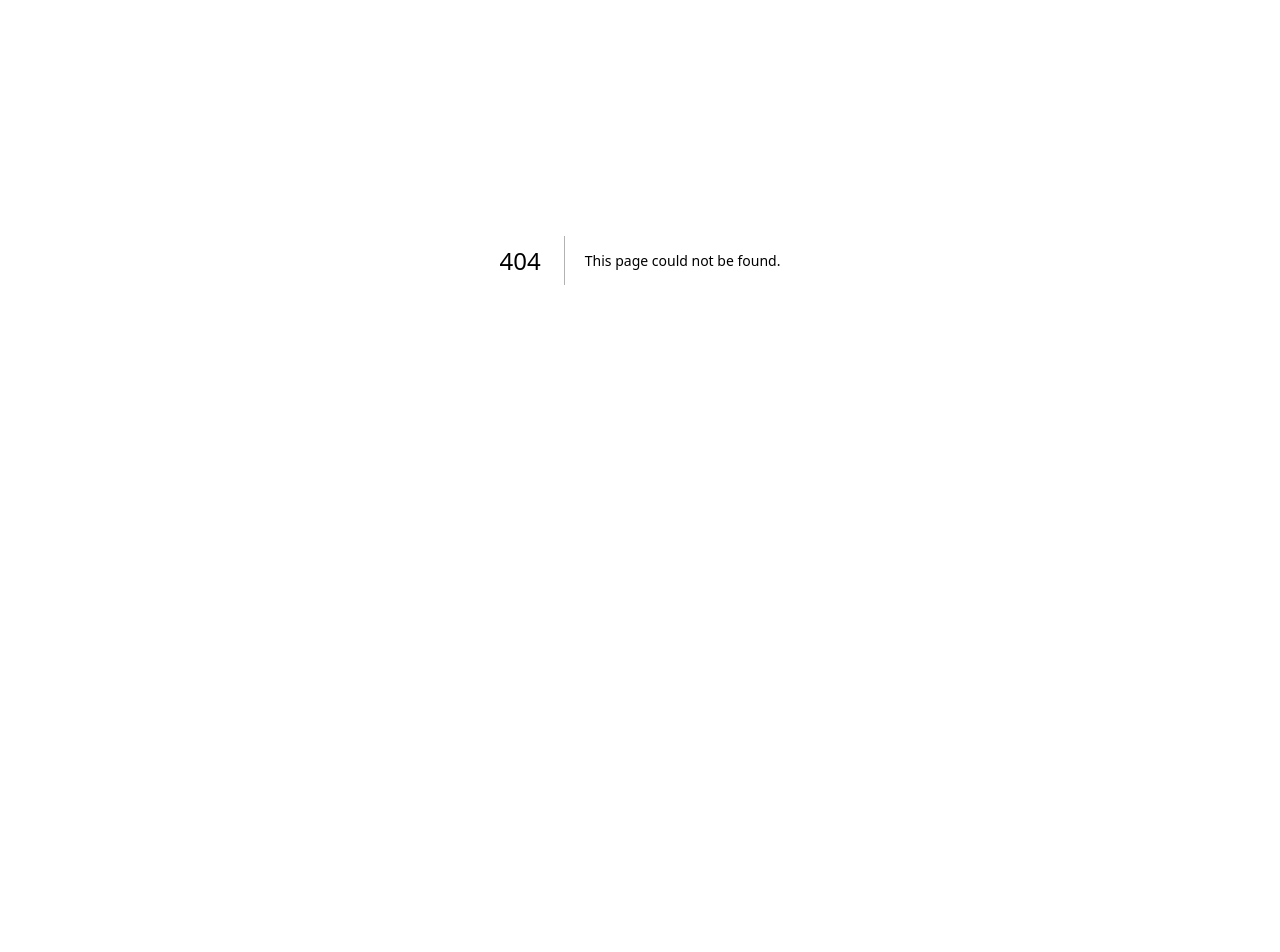
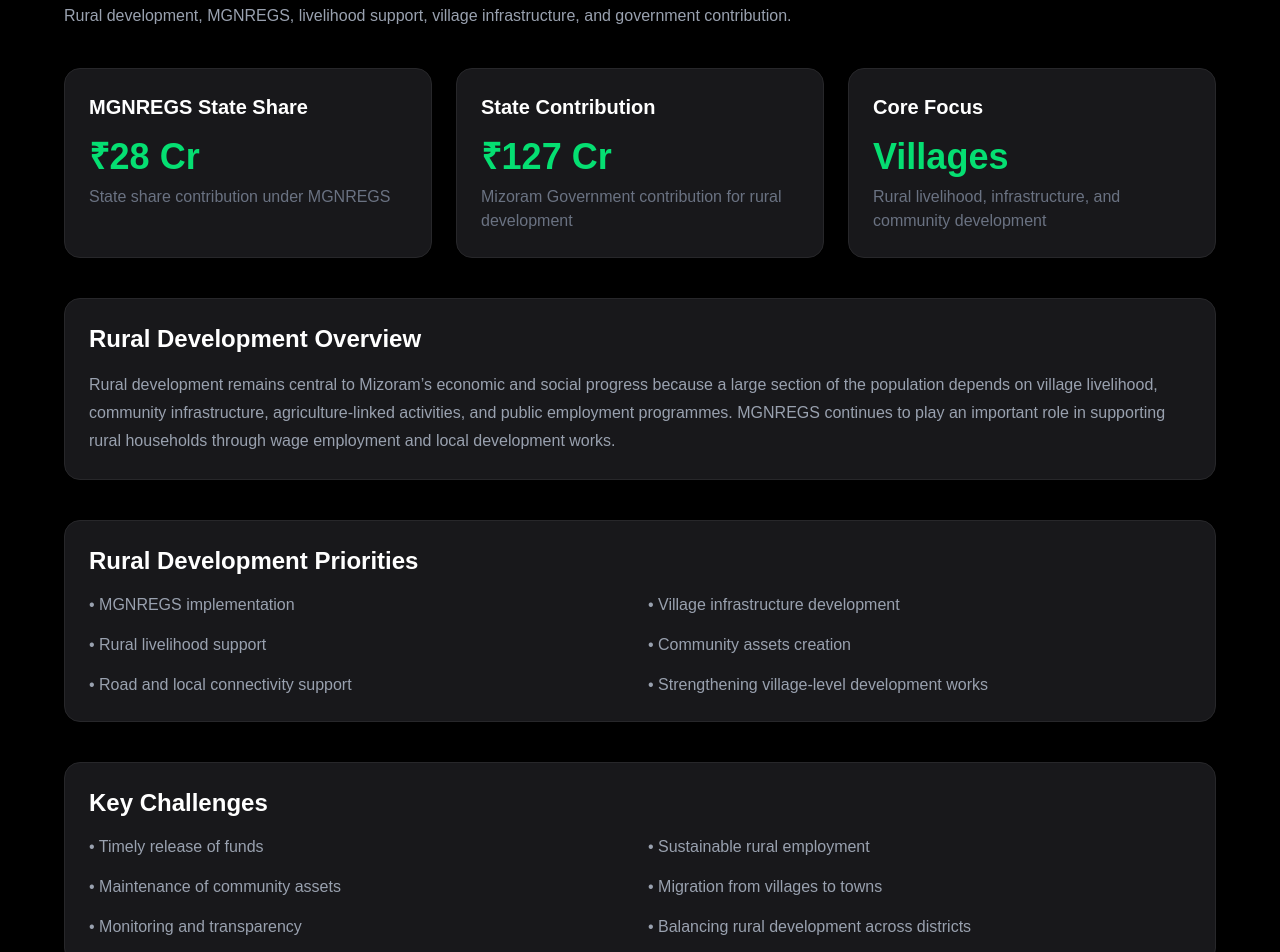
Before and after one commit to Ghostfreakxx/tochhawng-data, a Next.js app: page /rurual in a window 1280 px wide. Before the commit this address had no page. Shown: the part 140-1092 px from the top of the page. Before the commit the page ends 800 px from the top, so only its background shows below. Built offline with nearby package versions, Linux system fonts and the light colour scheme.

Commit message:
Update Tochhawng Data dashboard

```diff
--- a/app/page.tsx
+++ b/app/page.tsx
@@ -29,6 +29,11 @@
     value: "Governance",
     note: "Data, development, and public policy",
   },
+{
+  name: "Rural Development",
+  href: "/rural",
+  description: "MGNREGS, village infrastructure, livelihood, and rural development.",
+},
 ];
 
 const sections = [
--- /dev/null
+++ b/app/rurual/page.tsx
@@ -0,0 +1,117 @@
+export default function RuralPage() {
+  return (
+    <main className="min-h-screen bg-black text-white p-8">
+      <div className="max-w-6xl mx-auto">
+
+        <a href="/" className="text-gray-400 text-sm">
+          ← Back to Overview
+        </a>
+
+        <h1 className="text-5xl font-bold mt-6 mb-4">
+          Mizoram Rural Development Dashboard
+        </h1>
+
+        <p className="text-gray-400 mb-10">
+          Rural development, MGNREGS, livelihood support, village infrastructure, and government contribution.
+        </p>
+
+        <div className="grid grid-cols-1 md:grid-cols-3 gap-6">
+
+          <div className="bg-zinc-900 border border-zinc-800 rounded-2xl p-6">
+            <h2 className="text-xl font-semibold">
+              MGNREGS State Share
+            </h2>
+
+            <p className="text-4xl font-bold mt-4 text-green-400">
+              ₹28 Cr
+            </p>
+
+            <p className="text-gray-500 mt-2">
+              State share contribution under MGNREGS
+            </p>
+          </div>
+
+          <div className="bg-zinc-900 border border-zinc-800 rounded-2xl p-6">
+            <h2 className="text-xl font-semibold">
+              State Contribution
+            </h2>
+
+            <p className="text-4xl font-bold mt-4 text-green-400">
+              ₹127 Cr
+            </p>
+
+            <p className="text-gray-500 mt-2">
+              Mizoram Government contribution for rural development
+            </p>
+          </div>
+
+          <div className="bg-zinc-900 border border-zinc-800 rounded-2xl p-6">
+            <h2 className="text-xl font-semibold">
+              Core Focus
+            </h2>
+
+            <p className="text-4xl font-bold mt-4 text-green-400">
+              Villages
+            </p>
+
+            <p className="text-gray-500 mt-2">
+              Rural livelihood, infrastructure, and community development
+            </p>
+          </div>
+
+        </div>
+
+        <div className="mt-10 bg-zinc-900 border border-zinc-800 rounded-2xl p-6">
+          <h2 className="text-2xl font-bold mb-4">
+            Rural Development Overview
+          </h2>
+
+          <p className="text-gray-400 leading-7">
+            Rural development remains central to Mizoram’s economic and social
+            progress because a large section of the population depends on village
+            livelihood, community infrastructure, agriculture-linked activities,
+            and public employment programmes. MGNREGS continues to play an
+            important role in supporting rural households through wage employment
+            and local development works.
+          </p>
+        </div>
+
+        <div className="mt-10 bg-zinc-900 border border-zinc-800 rounded-2xl p-6">
+          <h2 className="text-2xl font-bold mb-4">
+            Rural Development Priorities
+          </h2>
+
+          <div className="grid grid-cols-1 md:grid-cols-2 gap-4 text-gray-400">
+            <p>• MGNREGS implementation</p>
+            <p>• Village infrastructure development</p>
+            <p>• Rural livelihood support</p>
+            <p>• Community assets creation</p>
+            <p>• Road and local connectivity support</p>
+            <p>• Strengthening village-level development works</p>
+          </div>
+        </div>
+
+        <div className="mt-10 bg-zinc-900 border border-zinc-800 rounded-2xl p-6">
+          <h2 className="text-2xl font-bold mb-4">
+            Key Challenges
+          </h2>
+
+          <div className="grid grid-cols-1 md:grid-cols-2 gap-4 text-gray-400">
+            <p>• Timely release of funds</p>
+            <p>• Sustainable rural employment</p>
+            <p>• Maintenance of community assets</p>
+            <p>• Migration from villages to towns</p>
+            <p>• Monitoring and transparency</p>
+            <p>• Balancing rural development across districts</p>
+          </div>
+        </div>
+
+        <p className="text-gray-600 text-sm mt-8">
+          Sources: Rural Development Department Mizoram, MGNREGS public updates,
+          Government of Mizoram department publications, and ministerial updates.
+        </p>
+
+      </div>
+    </main>
+  );
+}
```
